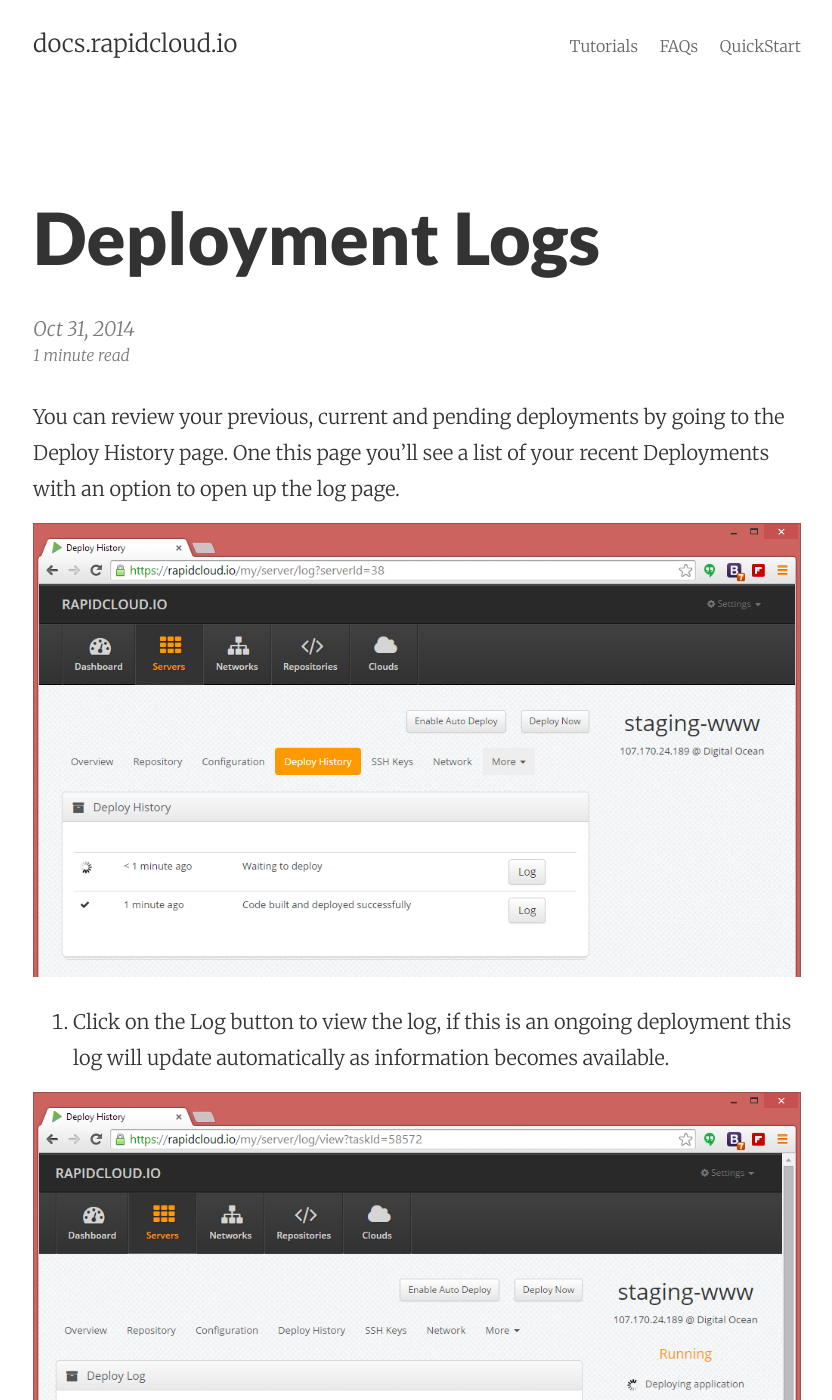
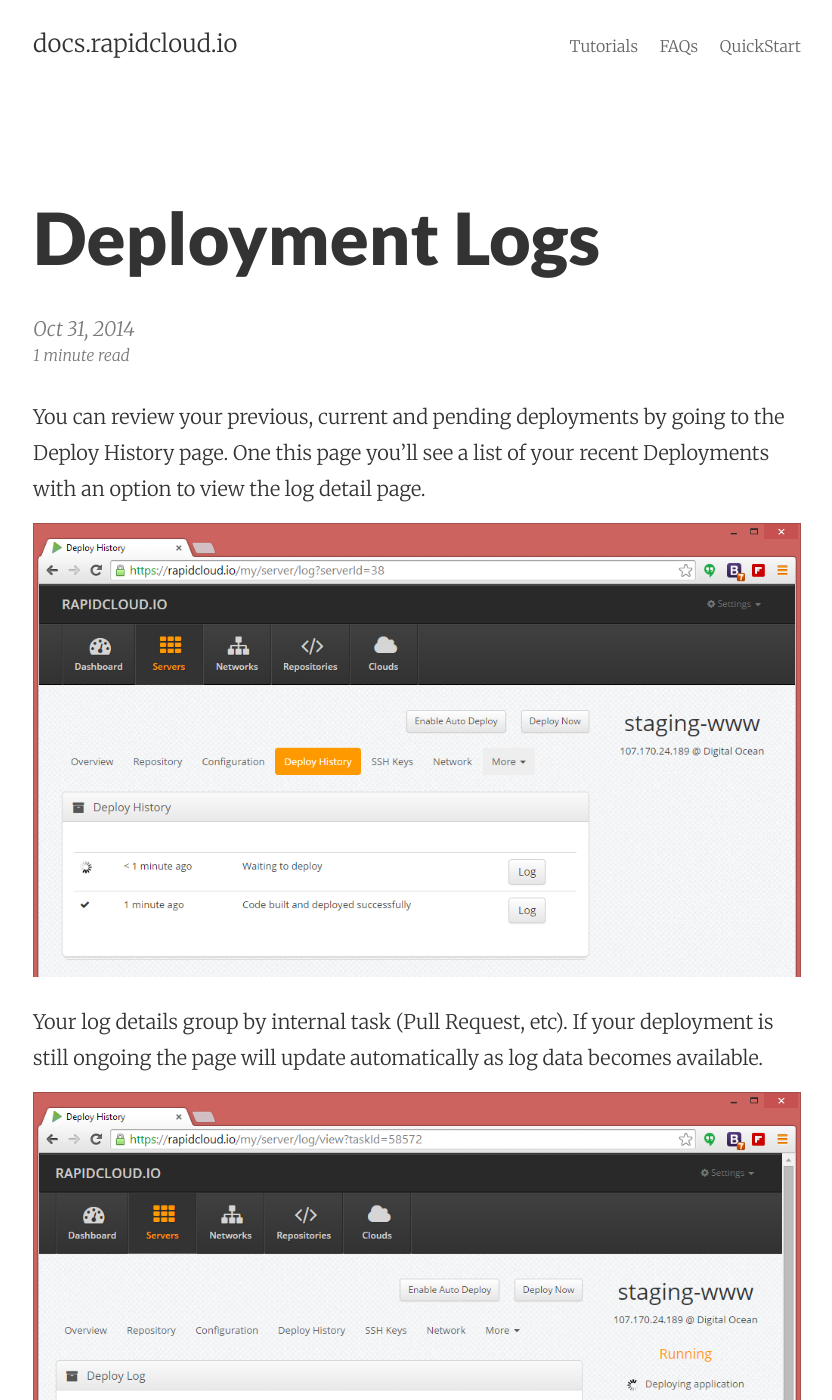
Before and after one commit to rapidcloudio-docs/rapidcloudio-docs.github.io, a Jekyll site: the page built from _posts/2014-10-31-deploy-history.markdown, in a window 1280 px wide and 1400 px high. Shown: the whole window, without its empty margins (223-1055 px from the left). Built offline with Jekyll 4.4.1, drawn with Linux system fonts in a browser that asks for light colours.

Commit message:
updated language

```diff
--- a/_posts/2014-10-31-deploy-history.markdown
+++ b/_posts/2014-10-31-deploy-history.markdown
@@ -7,10 +7,11 @@ categories: walkthrough
 summary: Watch deployments as they are executing and review previous deployment logs.
 
 ---
-You can review your previous, current and pending deployments by going to the Deploy History page. One this page you'll see a list of your recent Deployments with an option to open up the log page.
+You can review your previous, current and pending deployments by going to the Deploy History page. One this page you'll see a list of your recent Deployments with an option to view the log detail page.
 
 ![Deploy History](/assets/deploy_history.png)
 
-1. Click on the Log button to view the log, if this is an ongoing deployment this log will update automatically as information becomes available.
+
+Your log details group by internal task (Pull Request, etc). If your deployment is still ongoing the page will update automatically as log data becomes available.
 
 ![Deploy Log](/assets/deploy_log.png)
```
